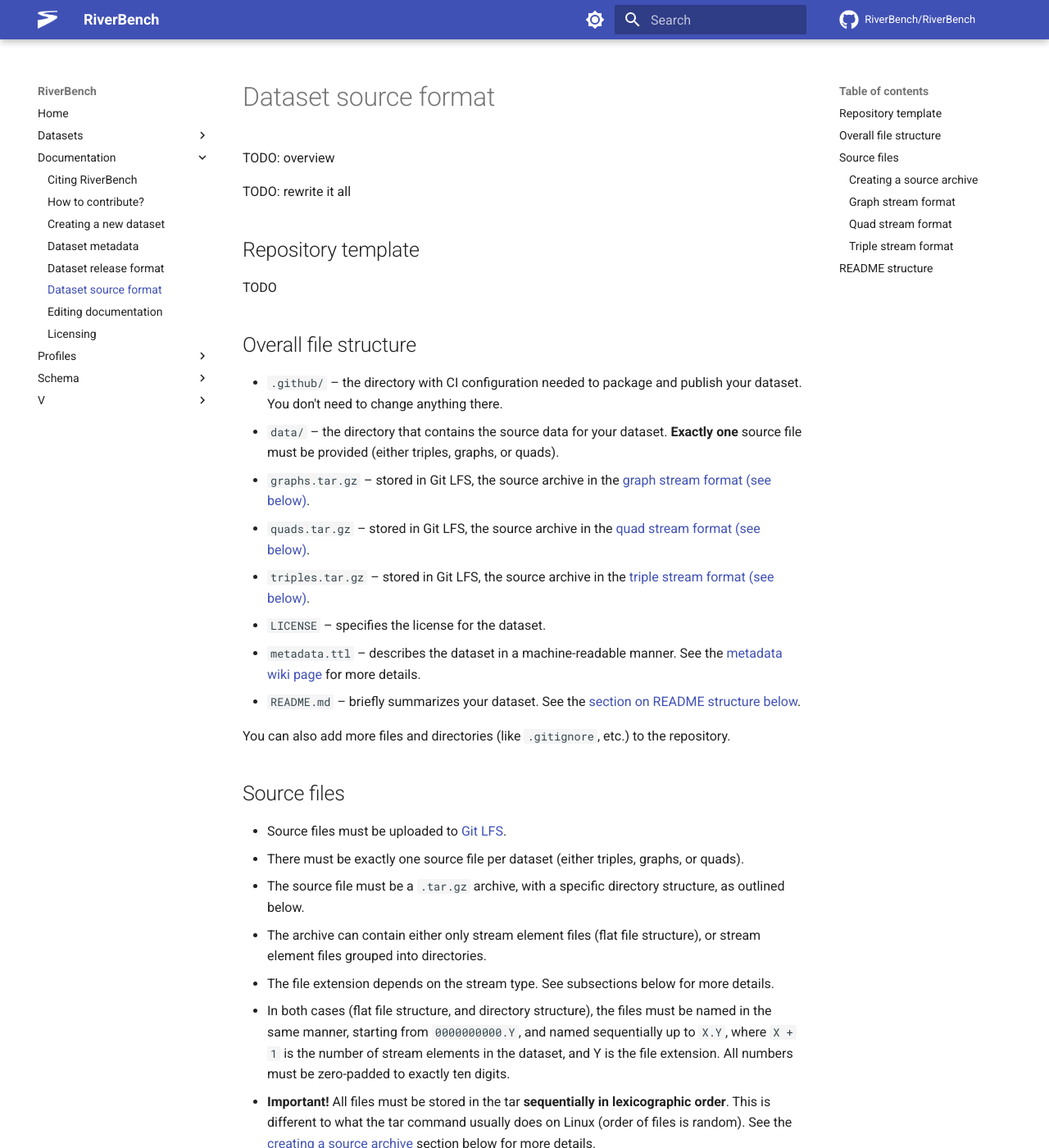
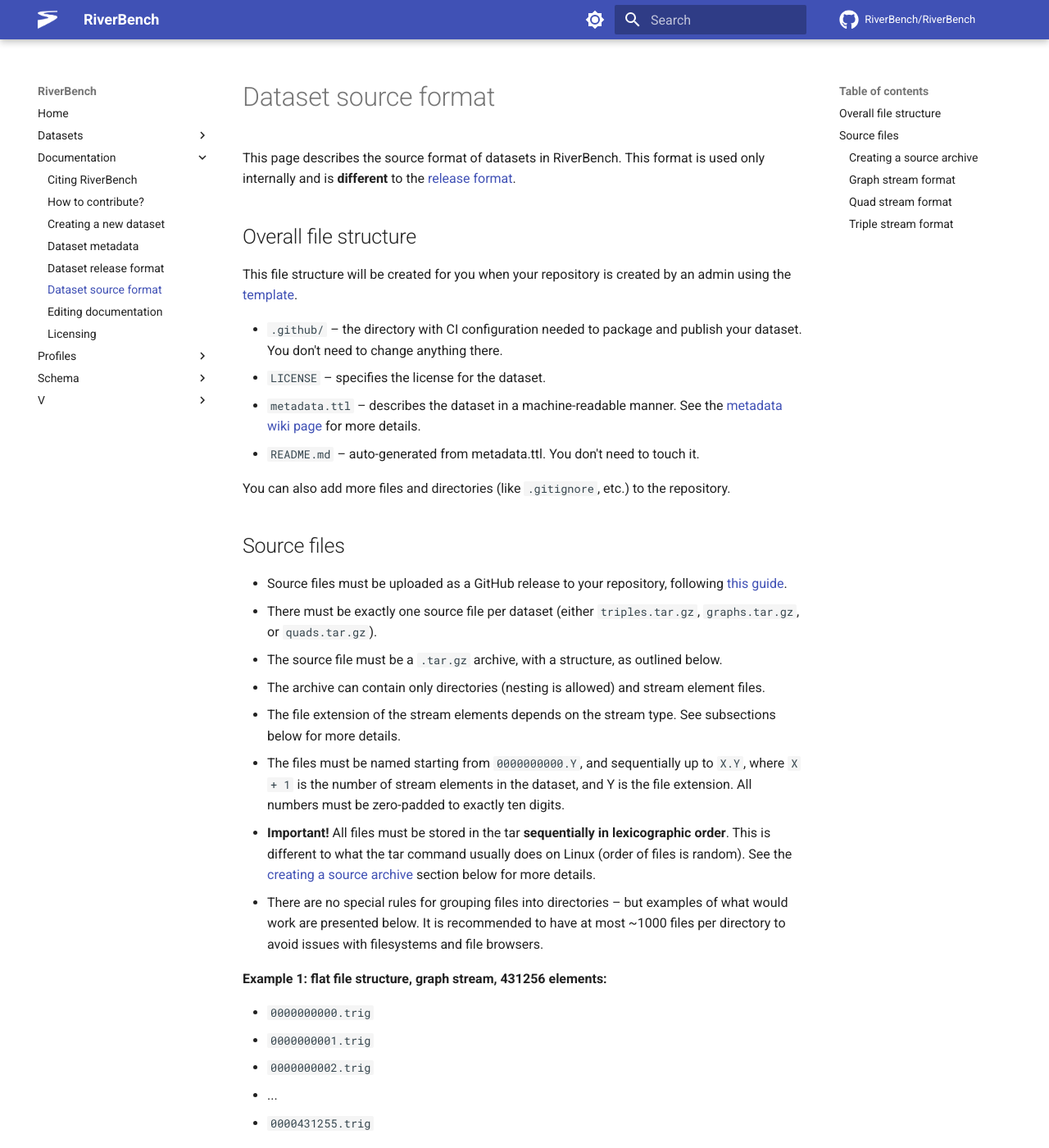
Before and after one commit to RiverBench/riverbench.github.io, an MkDocs documentation site: the page built from docs/documentation/dataset-source-format.md, in a window 1280 px wide and 1400 px high. Shown: the whole window at 82% size. Built offline with MkDocs 1.6.1 and Material for MkDocs 9.7.7, drawn with Linux system fonts in a browser that asks for light colours; comment, search, counter and statistics services are not loaded; some of the changed text lies outside the part shown.

Commit message:
Add a bunch of docs about datasets

````diff
--- a/docs/documentation/dataset-source-format.md
+++ b/docs/documentation/dataset-source-format.md
@@ -1,35 +1,31 @@
 # Dataset source format
 
-TODO: overview
-
-TODO: rewrite it all
-
-## Repository template
-TODO
+This page describes the source format of datasets in RiverBench. This format is used only internally and is **different** to the [release format](dataset-release-format).
 
 ## Overall file structure
+
+This file structure will be created for you when your repository is created by an admin using the [template](https://github.com/RiverBench/dataset-template).
+
 * `.github/` – the directory with CI configuration needed to package and publish your dataset. You don't need to change anything there.
-* `data/` – the directory that contains the source data for your dataset. **Exactly one** source file must be provided (either triples, graphs, or quads).
-  * `graphs.tar.gz` – stored in Git LFS, the source archive in the [graph stream format (see below)](#graph-stream-format).
-  * `quads.tar.gz` – stored in Git LFS, the source archive in the [quad stream format (see below)](#quad-stream-format).
-  * `triples.tar.gz` – stored in Git LFS, the source archive in the [triple stream format (see below)](#triple-stream-format).
 * `LICENSE` – specifies the license for the dataset.
 * `metadata.ttl` – describes the dataset in a machine-readable manner. See the [metadata wiki page](metadata) for more details.
-* `README.md` – briefly summarizes your dataset. See the [section on README structure below](#readme-structure).
+* `README.md` – auto-generated from metadata.ttl. You don't need to touch it.
 
 You can also add more files and directories (like `.gitignore`, etc.) to the repository.
 
 ## Source files
-* Source files must be uploaded to [Git LFS](https://docs.github.com/en/repositories/working-with-files/managing-large-files/about-large-files-on-github).
-* There must be exactly one source file per dataset (either triples, graphs, or quads).
-* The source file must be a `.tar.gz` archive, with a specific directory structure, as outlined below.
-* The archive can contain either only stream element files (flat file structure), or stream element files grouped into directories.
-* The file extension depends on the stream type. See subsections below for more details.
-* In both cases (flat file structure, and directory structure), the files must be named in the same manner, starting from `0000000000.Y`, and named sequentially up to `X.Y`, where `X + 1` is the number of stream elements in the dataset, and Y is the file extension. All numbers must be zero-padded to exactly ten digits.
+
+* Source files must be uploaded as a GitHub release to your repository, following [this guide](creating-new-dataset/#step-3-upload-the-dataset-sources).
+* There must be exactly one source file per dataset (either `triples.tar.gz`, `graphs.tar.gz`, or `quads.tar.gz`).
+* The source file must be a `.tar.gz` archive, with a structure, as outlined below.
+* The archive can contain only directories (nesting is allowed) and stream element files.
+* The file extension of the stream elements depends on the stream type. See subsections below for more details.
+* The files must be named starting from `0000000000.Y`, and sequentially up to `X.Y`, where `X + 1` is the number of stream elements in the dataset, and Y is the file extension. All numbers must be zero-padded to exactly ten digits.
 * **Important!** All files must be stored in the tar **sequentially in lexicographic order**. This is different to what the tar command usually does on Linux (order of files is random). See the [creating a source archive](#creating-source-archive) section below for more details.
 * There are no special rules for grouping files into directories – but examples of what would work are presented below. It is recommended to have at most ~1000 files per directory to avoid issues with filesystems and file browsers.
 
 **Example 1: flat file structure, graph stream, 431256 elements:**
+
 * `0000000000.trig`
 * `0000000001.trig`
 * `0000000002.trig`
@@ -37,47 +33,49 @@
 * `0000431255.trig`
 
 **Example 2: files in directories, triple stream, 201900 elements:**
+
 * `0000/`
-  * `0000000000.ttl`
-  * `0000000001.ttl`
-  * ...
-  * `0000000999.ttl`
+    * `0000000000.ttl`
+    * `0000000001.ttl`
+    * ...
+    * `0000000999.ttl`
 * ...
 * `0201/`
-  * `0000201000.ttl`
-  * `0000201001.ttl`
-  * ...
-  * `0000201899.ttl`
+    * `0000201000.ttl`
+    * `0000201001.ttl`
+    * ...
+    * `0000201899.ttl`
 
 **Example 3: files in nested directories, triple stream, 201900 elements:**
+
 * `00/`
-  * `00/`
-    * `0000000000.ttl`
-    * ...
-    * `0000000099.ttl`
-  * `99/`
-    * `0000009900.ttl`
-    * ...
-    * `0000009999.ttl`
+    * `00/`
+        * `0000000000.ttl`
+        * ...
+        * `0000000099.ttl`
+    * `99/`
+        * `0000009900.ttl`
+        * ...
+        * `0000009999.ttl`
 * ...
 * `20/`
-  * ...
-  * `18/`
-    * `0000201800.ttl`
     * ...
-    * `0000201899.ttl`
+    * `18/`
+        * `0000201800.ttl`
+        * ...
+        * `0000201899.ttl`
 
 ### Creating a source archive
 
 The stream element files must be stored in the source archive sequentially, so that the archive can be processed by the CI jobs in a streaming manner, speeding up packaging and validation.
 
 Let's say you have a directory named "dataset" with .ttl files (possibly in nested directories) that you want to add to the archive. On Linux you can run:
-```sh
+``` sh
 find dataset -type f | sort | tar -T - -czf triples.tar.gz
 ```
 
 You can then verify that the files were stored sequentially in the tar by running:
-```sh
+``` sh
 tar -tzvf triples.tar.gz
 ```
 
@@ -87,33 +85,31 @@
 
 In the graph stream format, every stream element is an RDF dataset, and every RDF dataset corresponds to exactly one file. In the dataset there must be exactly one named RDF graph pair `<n, G>`, where `G` is an RDF graph, and `n` is the graph name. Apart from graph `G`, the RDF dataset may contain any number of triples in the default graph. If the stream is a timestamped stream, then the default graph must include exactly one timestamp triple `<n, p, t>`, where `p` is the designated timestamp property, as specified in metadata.
 
-*Note: the above format specification is meant to be compatible with the draft [RSP Data model](https://streamreasoning.org/RSP-QL/Abstract%20Syntax%20and%20Semantics%20Document/), when the stream is timestamped.*
+!!! note
+    The above format specification is meant to be compatible with the draft [RSP Data model](https://streamreasoning.org/RSP-QL/Abstract%20Syntax%20and%20Semantics%20Document/), when the stream is timestamped.*
 
 The files must be in the RDF 1.1 TriG format, or in the TriG-star format, if the dataset uses RDF-star. The extensions of the files must be `.trig`. The files must be encoded in UTF-8.
 
-TODO: example timestamp graph dataset -> link
-
-TODO: example non-timestamp graph dataset -> link
+**Example graphs dataset:** [citypulse-traffic-graphs](https://github.com/RiverBench/dataset-citypulse-traffic-graphs)
 
 ### Quad stream format
 
 In the quad stream format, every stream element is an RDF dataset, and every RDF dataset corresponds to exactly one file. In the dataset there can be zero or more named RDF graphs, and the default graph (which may be empty).
 
-*Note: the above format specification is meant to cover all valid [RDF 1.1 datasets](https://www.w3.org/TR/rdf11-concepts/#section-dataset). Because of this, a completely empty file is also a valid stream element.*
+!!! note
+    The above format specification is meant to cover all valid [RDF 1.1 datasets](https://www.w3.org/TR/rdf11-concepts/#section-dataset). Because of this, a completely empty file is also a valid stream element.*
 
 The files must be in the RDF 1.1 TriG format, or in the TriG-star format, if the dataset uses RDF-star. The extensions of the files must be `.trig`. The files must be encoded in UTF-8.
 
-TODO: example quad dataset -> link
+**Example quads dataset:** [nanopubs](https://github.com/RiverBench/dataset-nanopubs)
 
 ### Triple stream format
 
 In the triple stream format, every stream element is an unnamed (default) RDF graph, and every RDF graph corresponds to exactly one file.
 
-*Note: the above format specification is meant to cover all valid [RDF 1.1 graphs](https://www.w3.org/TR/rdf11-concepts/#dfn-rdf-graph). Because of this, a completely empty file is also a valid stream element.*
+!!! note
+    The above format specification is meant to cover all valid [RDF 1.1 graphs](https://www.w3.org/TR/rdf11-concepts/#dfn-rdf-graph). Because of this, a completely empty file is also a valid stream element.*
 
 The files must be in the RDF 1.1 Turtle format, or in the Turtle-star format, if the dataset uses RDF-star. The extensions of the files must be `.ttl`. The files must be encoded in UTF-8.
 
-TODO: example triple dataset -> link
-
-## README structure
-TODO
+**Example triples dataset:** [yago-annotated-facts](https://github.com/RiverBench/dataset-yago-annotated-facts)
--- a/mkdocs.yml
+++ b/mkdocs.yml
@@ -7,6 +7,12 @@
   - attr_list
   - md_in_html
   - admonition
+  - pymdownx.highlight:
+      anchor_linenums: true
+      line_spans: __span
+      pygments_lang_class: true
+  - pymdownx.inlinehilite
+  - pymdownx.snippets
   - pymdownx.details
   - pymdownx.superfences
   - pymdownx.emoji:
@@ -28,6 +34,7 @@
     - toc.follow
     - search.suggest
     - search.highlight
+    - content.code.copy
 
   palette:
     # Palette toggle for light mode
````
Also changed, not shown: docs/datasets/index.md (+8 -1 lines), docs/profiles/index.md (+7 -1 lines).
